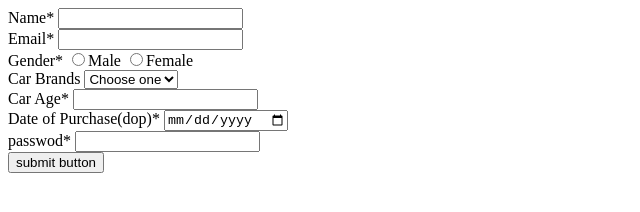
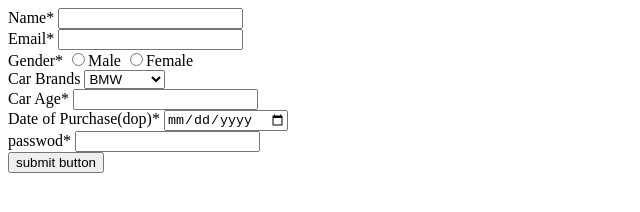
Before and after one commit to acciojob/car-insurance-form-abhi-rout, a website: page main.html in a window 1280 px wide. Shown: the full height of the page, 0-640 px from the left. Drawn offline with Linux system fonts and the light colour scheme.

Commit message:
created a submission

```diff
--- a/main.html
+++ b/main.html
@@ -27,7 +27,7 @@
         <div>
             <labelfor="cars">Car Brands</label>
             <select name="cars" id="cars">
-				<option name="choose one"value="">Choose one</option>
+<!-- 				<option name="choose one"value="">Choose one</option> -->
                 <option name="BMW"value="BMW">BMW</option>
                 <option name="Audi" value="Audi">Audi</option>
                 <option name="Mercedez" value="Mercedez">Mercedez</option><br>
```
